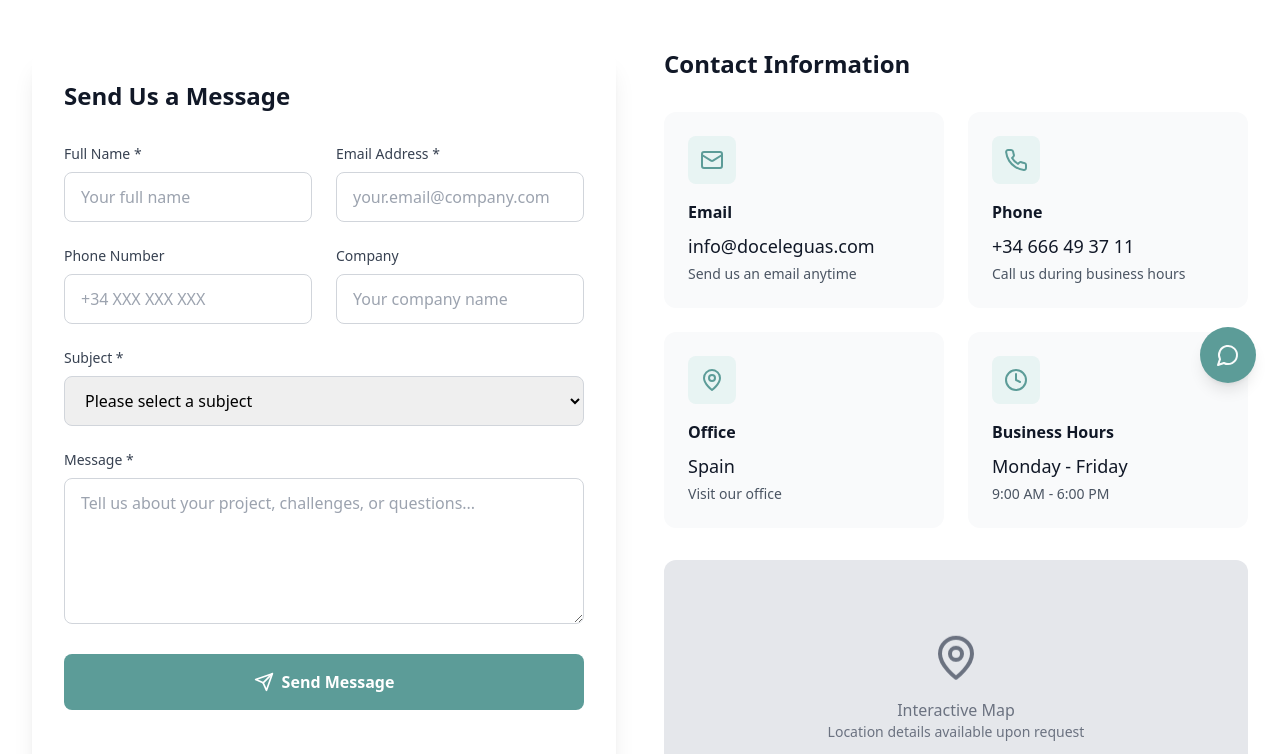
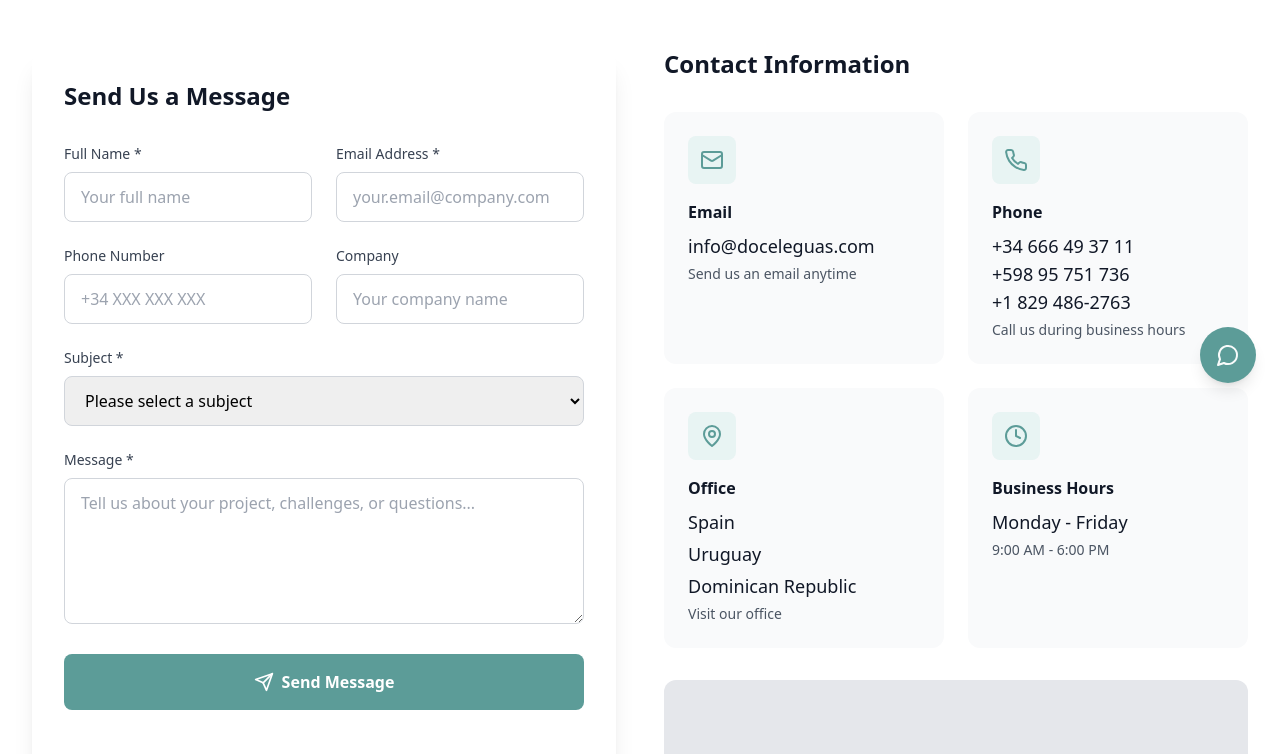
Before and after one commit to rafaelcuba81/doceleguas-web, a React (Vite) app: page /contact in a window 1280 px wide. Shown: the part 393-1147 px from the top of the page. Built offline with nearby package versions, Linux system fonts and the light colour scheme.

Commit message:
Updated ContactPage.tsx

```diff
--- a/src/pages/ContactPage.tsx
+++ b/src/pages/ContactPage.tsx
@@ -51,13 +51,25 @@ const ContactPage = () => {
     {
       icon: <Phone className="h-6 w-6" />,
       title: t('contact.info.phone'),
-      content: '+34 666 49 37 11',
+      content: (
+        <div>
+          <div>+34 666 49 37 11</div>
+          <div>+598 95 751 736</div>
+          <div>+1 829 486-2763</div>
+        </div>
+      ),
       description: t('contact.info.phoneDesc')
     },
     {
       icon: <MapPin className="h-6 w-6" />,
       title: t('contact.info.office'),
-      content: 'Spain',
+      content: (
+        <div className="space-y-1">
+          <div>Spain</div>
+          <div>Uruguay</div>
+          <div>Dominican Republic</div>
+        </div>
+      ),
       description: t('contact.info.officeDesc')
     },
     {
```
